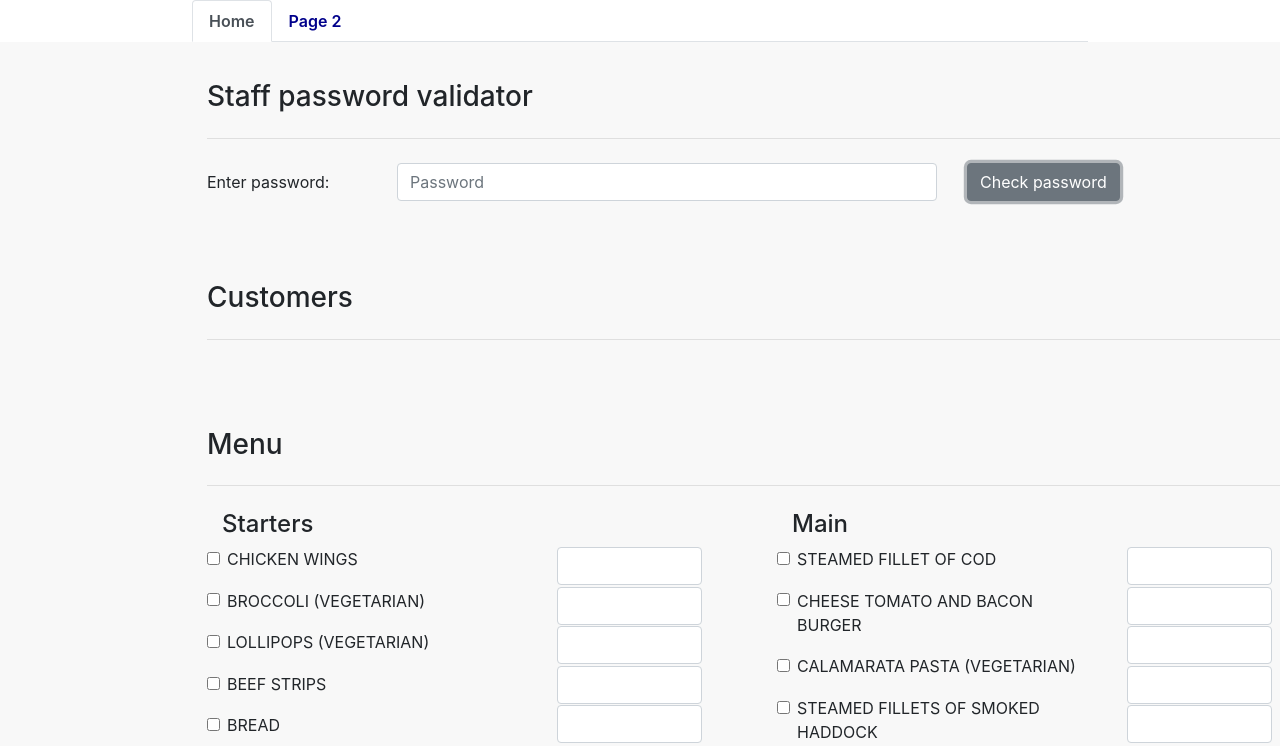
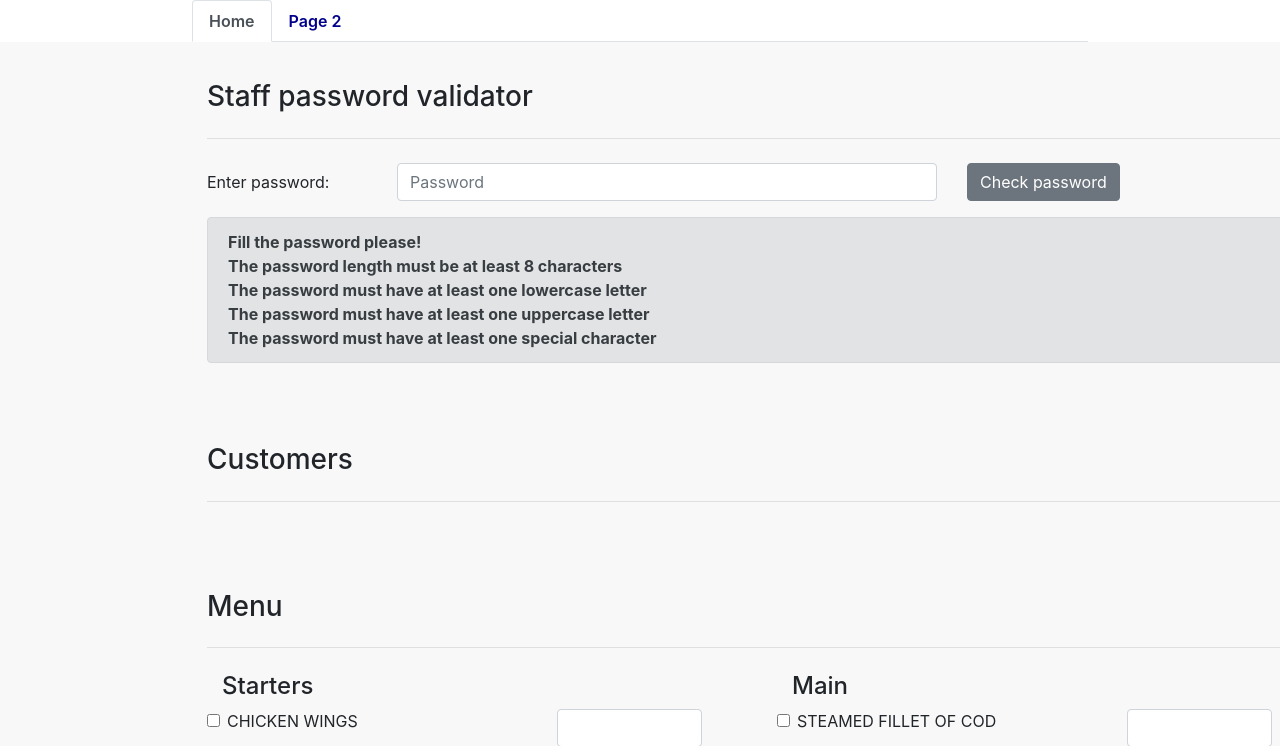
Before and after one commit to Joao85lemos/interactive-website-ca3, a plain HTML site: page index.html in a window 1280 px wide. Both pictures are taken after a click on the button "Check password". Shown: the top 746 px of the page. Drawn offline with nearby package versions, Linux system fonts and the light colour scheme; no server answers.

Commit message:
implement verify strong password function

```diff
--- a/css/pages.css
+++ b/css/pages.css
@@ -66,6 +66,10 @@ html, body {
     margin-bottom: 0.3em;
 }
 
+.password-check {
+    margin-bottom: 1em;
+}
+
 .content {
     padding-left: 0;
 }
--- a/index.html
+++ b/index.html
@@ -28,7 +28,7 @@
                 <h3>Staff password validator</h3>
                 <hr class="my-4">
                 <form id="password-validation">
-                    <div class="form-group row">
+                    <div class="form-group row password-check">
                         <div class="col-2 password-label">
                             <label for="inputPassword">Enter password:</label>
                         </div>
@@ -36,7 +36,7 @@
                             <input type="password" class="form-control" id="inputPassword" placeholder="Password">
                         </div>
                         <div class="col-4">
-                            <button type="button" class="btn btn-secondary" onclick="">Check password</button>
+                            <button type="button" class="btn btn-secondary" onclick="verifyPassword()">Check password</button>
                         </div>
                     </div>
                 </form>
@@ -409,6 +409,7 @@
         <script src="https://code.jquery.com/jquery-3.3.1.slim.min.js" integrity="sha384-q8i/X+965DzO0rT7abK41JStQIAqVgRVzpbzo5smXKp4YfRvH+8abtTE1Pi6jizo" crossorigin="anonymous"></script>
         <script src="https://cdnjs.cloudflare.com/ajax/libs/popper.js/1.14.3/umd/popper.min.js" integrity="sha384-ZMP7rVo3mIykV+2+9J3UJ46jBk0WLaUAdn689aCwoqbBJiSnjAK/l8WvCWPIPm49" crossorigin="anonymous"></script>
         <script src="https://stackpath.bootstrapcdn.com/bootstrap/4.1.3/js/bootstrap.min.js" integrity="sha384-ChfqqxuZUCnJSK3+MXmPNIyE6ZbWh2IMqE241rYiqJxyMiZ6OW/JmZQ5stwEULTy" crossorigin="anonymous"></script>
+        <script src="js/verifypassword.js"></script>
         <script src="js/randomuser.js"></script>
         <script src="js/calculatebill.js"></script>
     </body>
--- a/js/verifypassword.js
+++ b/js/verifypassword.js
@@ -1,5 +1,49 @@
-/*
- * To change this license header, choose License Headers in Project Properties.
- * To change this template file, choose Tools | Templates
- * and open the template in the editor.
- */
+function verifyPassword() {
+  var password = document.getElementById("inputPassword").value;
+  var message = "";
+
+  if(password === "") {
+     message += "Fill the password please!" + "<br>";
+  }
+
+  if(password.length < 8) {
+     message += "The password length must be at least 8 characters" + "<br>";
+  }
+
+  if(!hasLowerCase(password)) {
+      message += "The password must have at least one lowercase letter" + "<br>";
+  }
+
+  if(!hasUpperCase(password)) {
+      message += "The password must have at least one uppercase letter" + "<br>";
+  }
+
+  if(!hasSpecialCharacters(password)) {
+      message += "The password must have at least one special character" + "<br>";
+  }
+
+  if (message === "") {
+        message += "The password is strong!";
+  }
+
+  let content = `<div class="alert alert-secondary alert-dismissible fade show" role="alert">
+                    <strong>${message}</strong>
+                    <button type="button" class="close" data-dismiss="alert" aria-label="Close">
+                        <span aria-hidden="true">&times;</span>
+                    </button>
+                </div>`;
+
+   document.getElementById("password-validation").innerHTML += content;
+}
+
+function hasLowerCase(str) {
+    return (/[a-z]/.test(str));
+}
+
+function hasUpperCase(str) {
+    return (/[A-Z]/.test(str));
+}
+
+function hasSpecialCharacters(str) {
+    return (/[!@#$%^&*()_+\-=\[\]{};':"\\|,.<>\/?]/.test(str));
+}
```
